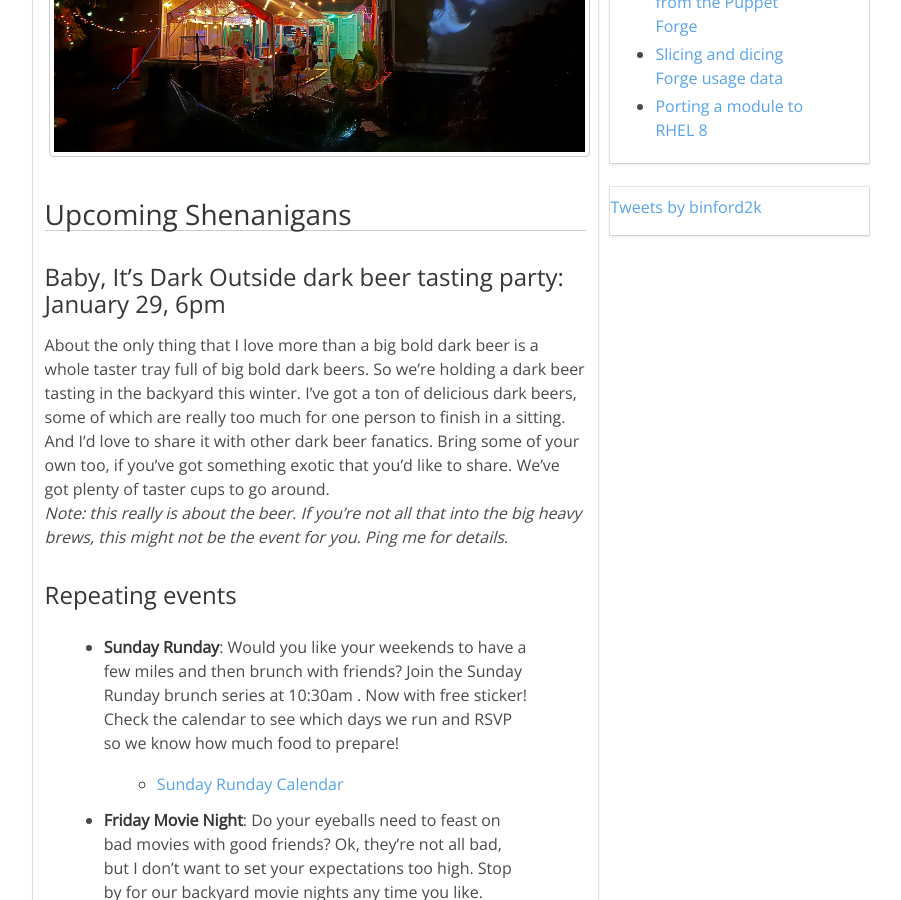
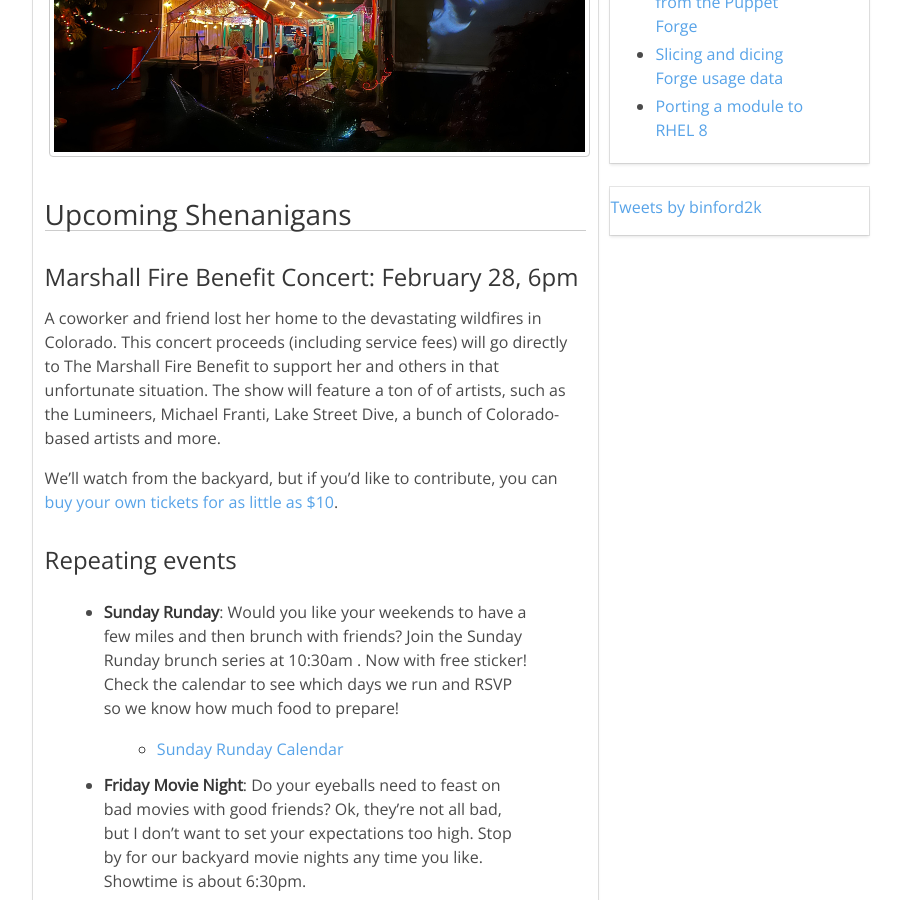
Before and after one commit to binford2k/binford2k.com, a Jekyll site: the page built from backyard.md, in a window 1280 px wide and 900 px high, scrolled down 569 px. Shown: the whole window, without its empty margins (183-1084 px from the left). Built offline with Jekyll 4.4.1, drawn with Linux system fonts in a browser that asks for light colours; Markdown is read by kramdown in place of the engine named in the settings; comment, search, counter and statistics services are not loaded.

Commit message:
marshal concert

```diff
--- a/backyard.md
+++ b/backyard.md
@@ -17,17 +17,16 @@ invited to bring your own to add to the collective.
 ## Upcoming Shenanigans
 
 
-### Baby, It's Dark Outside dark beer tasting party: January 29, 6pm
+### Marshall Fire Benefit Concert: February 28, 6pm
 
-About the only thing that I love more than a big bold dark beer is a whole
-taster tray full of big bold dark beers. So we're holding a dark beer tasting in
-the backyard this winter. I've got a ton of delicious dark beers, some of which
-are really too much for one person to finish in a sitting. And I'd love to share
-it with other dark beer fanatics. Bring some of your own too, if you've got
-something exotic that you'd like to share. We've got plenty of taster cups to go
-around.<br>
-*Note: this really is about the beer. If you're not all that into the big heavy brews,
-this might not be the event for you. Ping me for details.*
+A coworker and friend lost her home to the devastating wildfires in Colorado. This
+concert proceeds (including service fees) will go directly to The Marshall Fire Benefit
+to support her and others in that unfortunate situation. The show will feature a ton of
+of artists, such as the Lumineers, Michael Franti, Lake Street Dive, a bunch of
+Colorado-based artists and more.
+
+We'll watch from the backyard, but if you'd like to contribute, you can [buy your own
+tickets for as little as $10](https://marshallfirebenefit.veeps.com/events/75be192f-339f-4bea-9b95-dc6a40786113).
 
 ### Repeating events
 * **Sunday Runday**: Would you like your weekends to have a few miles and then brunch with friends? Join the Sunday Runday brunch series at 10:30am . Now with free sticker! Check the calendar to see which days we run and RSVP so we know how much food to prepare!
```
